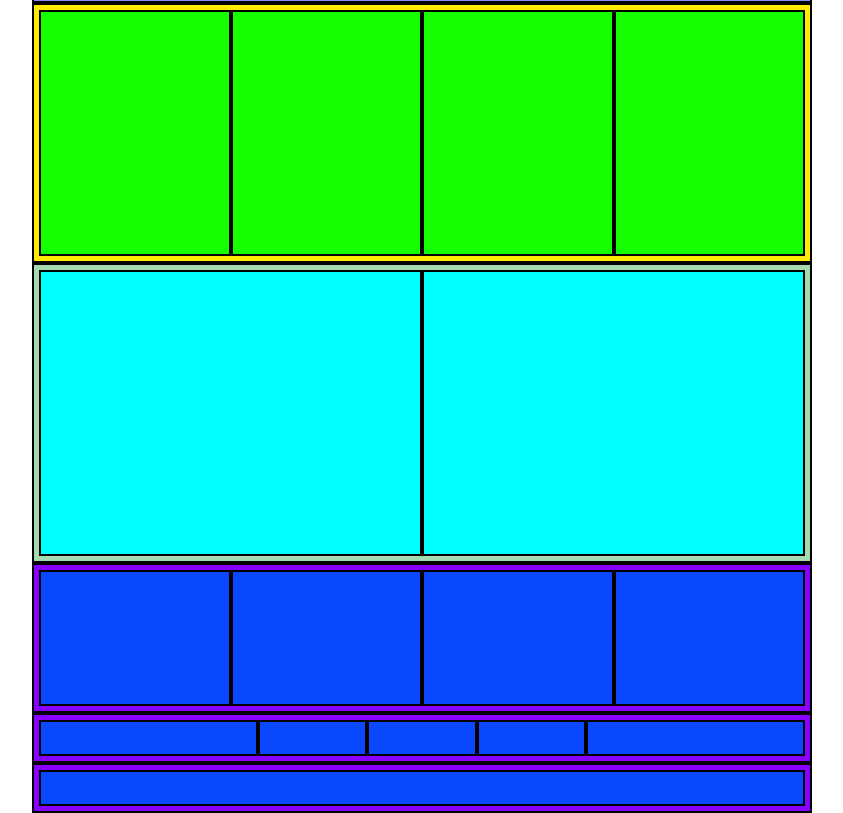
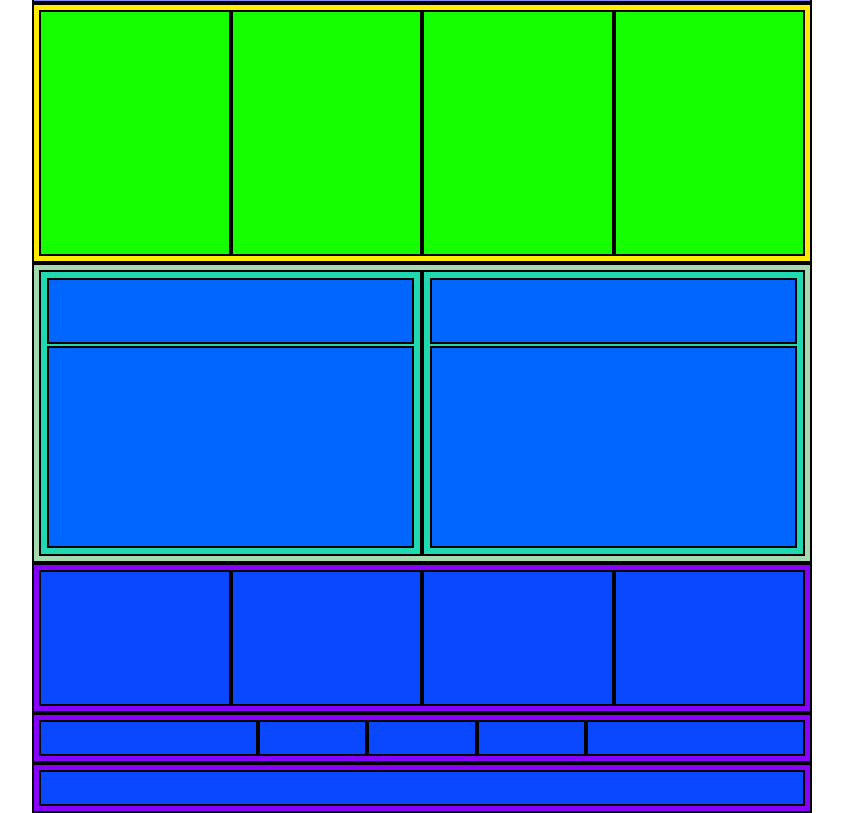
Before and after one commit to kevinnail/ob-copy-website, a plain HTML site: page index.html in a window 1280 px wide. Shown: the part 1641-2454 px from the top of the page, without its empty margins (218-1061 px from the left). Drawn offline with Linux system fonts and the light colour scheme.

Commit message:
Noticed I forgot a couple third tier boxes I missed in the section just above the footer, fixed.

```diff
--- a/index.html
+++ b/index.html
@@ -70,8 +70,18 @@
             </ul>
 
             <ul class="main-ul5">
-                <li></li>
-                <li></li>
+                <li>
+                    <ul class="main-ul6">
+                        <li></li>
+                        <li></li>
+                    </ul>
+                </li>
+                <li>
+                    <ul class="main-ul6">
+                        <li></li>
+                        <li></li>
+                    </ul>
+                </li>
             </ul>
         </main>
 
--- a/styles/global.css
+++ b/styles/global.css
@@ -91,6 +91,19 @@ main {
     background-color: aqua;
 }
 
+.main-ul6 {
+    background-color: rgba(67, 176, 90, 0.477);
+    display: grid;
+    grid-template-rows: 1fr 3fr;
+    grid-template-rows: ;
+    height: 100%;
+    width: 100%;
+}
+.main-ul6 li {
+    background-color: rgb(0, 102, 255);
+    margin: 1px;
+}
+
 footer {
     display: grid;
     background-color: aqua;
@@ -155,6 +168,7 @@ header,
 .main-ul3,
 .main-ul4,
 .main-ul5,
+.main-ul6,
 .footer-ul1,
 .footer-ul2,
 .footer-div3 {
```
